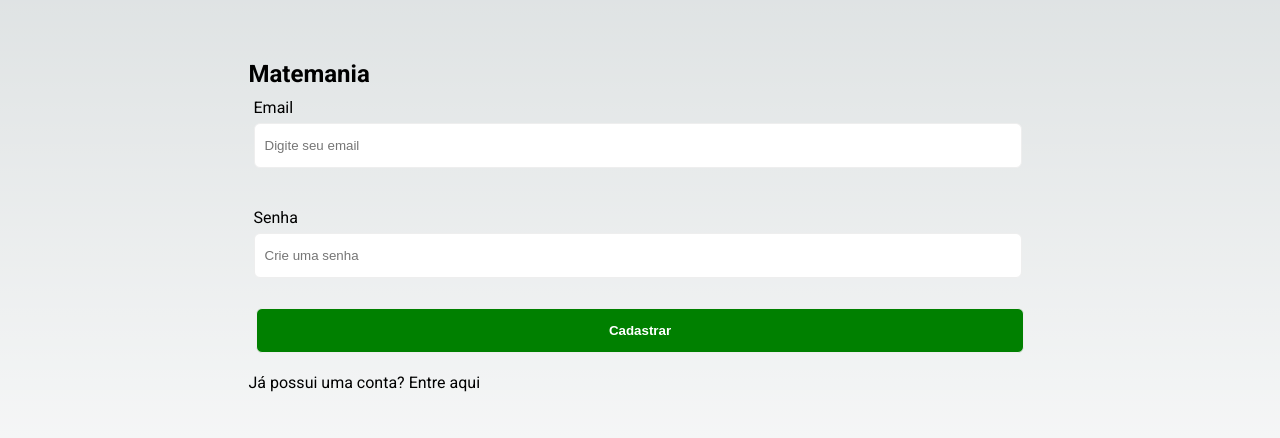
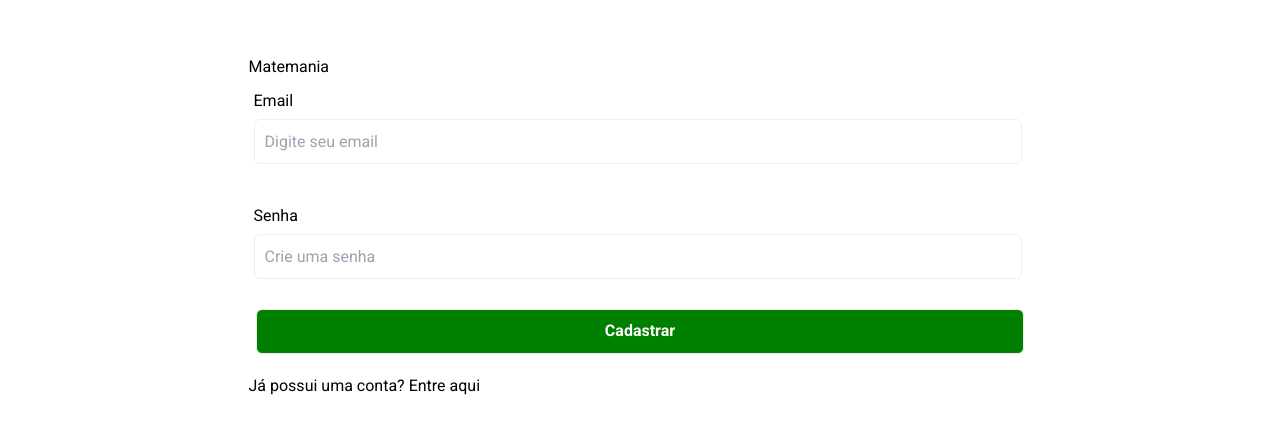
Before and after one commit to yannidilly/mathmania, a Next.js app in the folder app/: page /signup in a window 1280 px wide. Shown: the part 194-632 px from the top of the page. Built offline with nearby package versions, Linux system fonts and the light colour scheme; no server answers.

Commit message:
feat: adiciona as configurações do tailwind

```diff
--- a/app/package.json
+++ b/app/package.json
@@ -15,7 +15,10 @@
     "react-dom": "^18"
   },
   "devDependencies": {
+    "autoprefixer": "^10.4.19",
     "eslint": "^8",
-    "eslint-config-next": "14.1.3"
+    "eslint-config-next": "14.1.3",
+    "postcss": "^8.4.38",
+    "tailwindcss": "^3.4.3"
   }
 }
--- /dev/null
+++ b/app/postcss.config.js
@@ -0,0 +1,6 @@
+module.exports = {
+  plugins: {
+    tailwindcss: {},
+    autoprefixer: {},
+  },
+}
--- a/app/src/app/globals.css
+++ b/app/src/app/globals.css
@@ -1,107 +1,3 @@
-:root {
-  --max-width: 1100px;
-  --border-radius: 12px;
-  --font-mono: ui-monospace, Menlo, Monaco, "Cascadia Mono", "Segoe UI Mono",
-    "Roboto Mono", "Oxygen Mono", "Ubuntu Monospace", "Source Code Pro",
-    "Fira Mono", "Droid Sans Mono", "Courier New", monospace;
-
-  --foreground-rgb: 0, 0, 0;
-  --background-start-rgb: 214, 219, 220;
-  --background-end-rgb: 255, 255, 255;
-
-  --primary-glow: conic-gradient(
-    from 180deg at 50% 50%,
-    #16abff33 0deg,
-    #0885ff33 55deg,
-    #54d6ff33 120deg,
-    #0071ff33 160deg,
-    transparent 360deg
-  );
-  --secondary-glow: radial-gradient(
-    rgba(255, 255, 255, 1),
-    rgba(255, 255, 255, 0)
-  );
-
-  --tile-start-rgb: 239, 245, 249;
-  --tile-end-rgb: 228, 232, 233;
-  --tile-border: conic-gradient(
-    #00000080,
-    #00000040,
-    #00000030,
-    #00000020,
-    #00000010,
-    #00000010,
-    #00000080
-  );
-
-  --callout-rgb: 238, 240, 241;
-  --callout-border-rgb: 172, 175, 176;
-  --card-rgb: 180, 185, 188;
-  --card-border-rgb: 131, 134, 135;
-}
-
-@media (prefers-color-scheme: dark) {
-  :root {
-    --foreground-rgb: 255, 255, 255;
-    --background-start-rgb: 0, 0, 0;
-    --background-end-rgb: 0, 0, 0;
-
-    --primary-glow: radial-gradient(rgba(1, 65, 255, 0.4), rgba(1, 65, 255, 0));
-    --secondary-glow: linear-gradient(
-      to bottom right,
-      rgba(1, 65, 255, 0),
-      rgba(1, 65, 255, 0),
-      rgba(1, 65, 255, 0.3)
-    );
-
-    --tile-start-rgb: 2, 13, 46;
-    --tile-end-rgb: 2, 5, 19;
-    --tile-border: conic-gradient(
-      #ffffff80,
-      #ffffff40,
-      #ffffff30,
-      #ffffff20,
-      #ffffff10,
-      #ffffff10,
-      #ffffff80
-    );
-
-    --callout-rgb: 20, 20, 20;
-    --callout-border-rgb: 108, 108, 108;
-    --card-rgb: 100, 100, 100;
-    --card-border-rgb: 200, 200, 200;
-  }
-}
-
-* {
-  box-sizing: border-box;
-  padding: 0;
-  margin: 0;
-}
-
-html,
-body {
-  max-width: 100vw;
-  overflow-x: hidden;
-}
-
-body {
-  color: rgb(var(--foreground-rgb));
-  background: linear-gradient(
-      to bottom,
-      transparent,
-      rgb(var(--background-end-rgb))
-    )
-    rgb(var(--background-start-rgb));
-}
-
-a {
-  color: inherit;
-  text-decoration: none;
-}
-
-@media (prefers-color-scheme: dark) {
-  html {
-    color-scheme: dark;
-  }
-}
+@tailwind base;
+@tailwind components;
+@tailwind utilities;
--- a/app/src/app/page.js
+++ b/app/src/app/page.js
@@ -4,7 +4,7 @@ import { AuthContextProvider } from "./context/Auth";
 
 export default function Home() {
   return (
-    <main className={styles.main}>
+    <main className="flex flex-col justify-between items-center p-24 min-h-screen">
       <h1>Home hello</h1>
     </main>
 
--- a/app/src/app/survey/page.jsx
+++ b/app/src/app/survey/page.jsx
@@ -3,10 +3,19 @@
 import React from 'react';
 import styles from './styles.module.css';
 
+// .main {
+//   display: flex;
+//   align-items: flex-start;
+//   padding-top: 30px;
+//   justify-content: center;
+//   font-family: 'Roboto', sans-serif;
+//   height: 100vh;
+// }
+
 const Survey = () => {
 
   return (
-    <main className={styles.main}>
+    <main className="flex items-start pt-8 justify-center h-screen">
         <section>
 
           <h1> Pesquisas </h1>
--- /dev/null
+++ b/app/tailwind.config.js
@@ -0,0 +1,15 @@
+/** @type {import('tailwindcss').Config} */
+module.exports = {
+  content: [
+    "./app/**/*.{js,ts,jsx,tsx,mdx}",
+    "./pages/**/*.{js,ts,jsx,tsx,mdx}",
+    "./components/**/*.{js,ts,jsx,tsx,mdx}",
+
+    // Or if using `src` directory:
+    "./src/**/*.{js,ts,jsx,tsx,mdx}",
+  ],
+  theme: {
+    extend: {},
+  },
+  plugins: [],
+}
```
Also changed, not shown: 1 other file (tests, documents, lock files or other folders).
